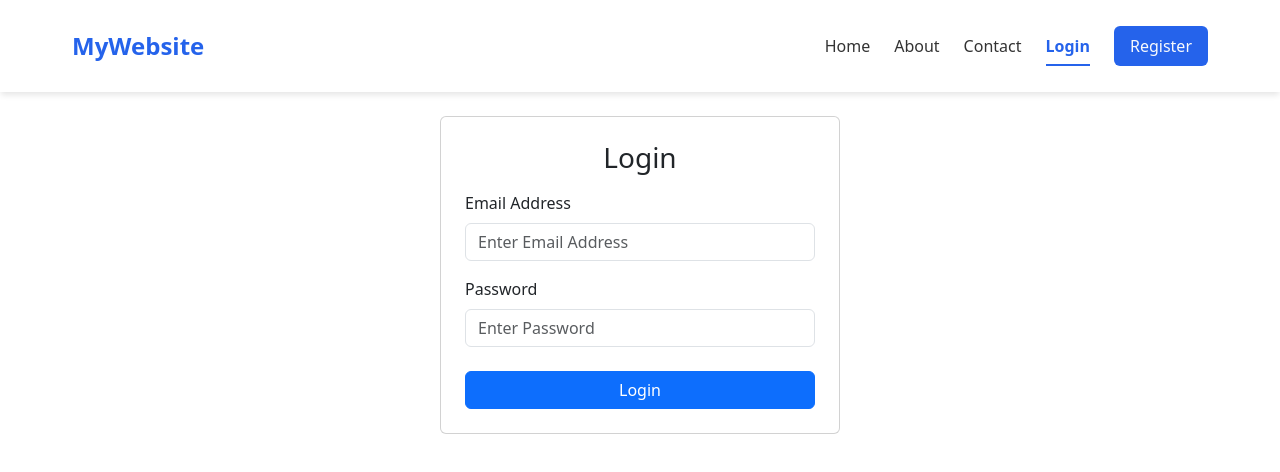
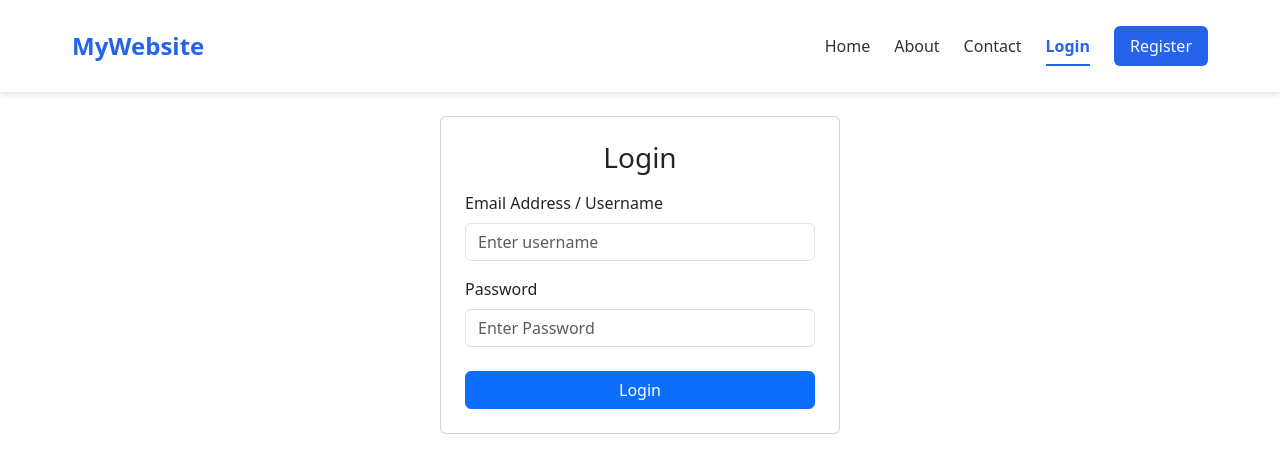
Before and after one commit to esteham/employee-management-system, a React (Vite) app in the folder frontend/: page /Login in a window 1280 px wide. Shown: the top 472 px of the page. Built offline with nearby package versions, Linux system fonts and the light colour scheme.

Commit message:
added fetach/axios to fetch data from backend and also install axios npm install axios

```diff
--- a/frontend/package.json
+++ b/frontend/package.json
@@ -10,6 +10,7 @@
     "preview": "vite preview"
   },
   "dependencies": {
+    "axios": "^1.11.0",
     "bootstrap": "^5.3.7",
     "react": "^19.1.0",
     "react-bootstrap": "^2.10.10",
--- a/frontend/src/App.jsx
+++ b/frontend/src/App.jsx
@@ -7,7 +7,7 @@ import './index.css';
 import './assets/css/header.css';
 import Header from './components/Header';
 import Home from './components/Home';
-import Login from './components/Login'
+import LoginFetch from './components/LoginFetch'
 
 function App() {
   return (
@@ -15,7 +15,7 @@ function App() {
       <Header />
       <Routes>
         <Route path="/" element={<Home />} />
-        <Route path="/Login" element={<Login />} />
+        <Route path="/Login" element={<LoginFetch />} />
       </Routes>
     </BrowserRouter>
   );
--- a/frontend/src/components/Login.jsx
+++ /dev/null
@@ -1,27 +0,0 @@
-import React from "react";
-import { Form, Button, Card } from "react-bootstrap";
-
-const Login = () => {
-  return (
-    <Card className="mt-4 p-4 mx-auto" style={{ maxWidth: "400px" }}>
-      <h3 className="text-center mb-3">Login</h3>
-      <Form>
-        <Form.Group controlId="loginEmail">
-          <Form.Label>Email Address</Form.Label>
-          <Form.Control type="email" placeholder="Enter Email Address" />
-        </Form.Group>
-
-        <Form.Group controlId="loginPassword" className="mt-3">
-          <Form.Label>Password</Form.Label>
-          <Form.Control type="password" placeholder="Enter Password" />
-        </Form.Group>
-
-        <Button variant="primary" type="submit" className="mt-4 w-100">
-          Login
-        </Button>
-      </Form>
-    </Card>
-  );
-};
-
-export default Login;
--- /dev/null
+++ b/frontend/src/components/LoginFetch.jsx
@@ -0,0 +1,78 @@
+import React, { useState } from "react";
+import { Form, Button, Card, Alert } from "react-bootstrap";
+
+const LoginFetch = () => {
+  const [username, setUsername] = useState("");
+  const [password, setPassword] = useState("");
+  const [error, setError] = useState("");
+  const [success, setSuccess] = useState("");
+
+  const handleSubmit = async (e) => {
+    e.preventDefault();
+
+    try {
+      const response = await fetch("http://localhost/IsDB_WDPF_CGNT-M_64/PROJECTs/REACT/employee-management-system/backend/api/auth/login.php", {
+        method: "POST",
+        headers: {
+          "Content-Type": "application/json",
+        },
+        body: JSON.stringify({
+          username: username,
+          password: password,
+        }),
+      });
+
+      const data = await response.json();
+      console.log("Response:", data);
+
+      if (data.success) {
+        setSuccess(data.message);
+        setError("");
+      } else {
+        setError(data.message);
+        setSuccess("");
+      }
+    } catch (err) {
+      console.error(err);
+      setError("Something went wrong. Please try again.");
+      setSuccess("");
+    }
+  };
+
+  return (
+    <Card className="mt-4 p-4 mx-auto" style={{ maxWidth: "400px" }}>
+      <h3 className="text-center mb-3">Login</h3>
+
+      {error && <Alert variant="danger">{error}</Alert>}
+      {success && <Alert variant="success">{success}</Alert>}
+
+      <Form onSubmit={handleSubmit}>
+        <Form.Group controlId="loginEmail">
+          <Form.Label>Email Address / Username</Form.Label>
+          <Form.Control
+            type="text"
+            placeholder="Enter username"
+            value={username}
+            onChange={(e) => setUsername(e.target.value)}
+          />
+        </Form.Group>
+
+        <Form.Group controlId="loginPassword" className="mt-3">
+          <Form.Label>Password</Form.Label>
+          <Form.Control
+            type="password"
+            placeholder="Enter Password"
+            value={password}
+            onChange={(e) => setPassword(e.target.value)}
+          />
+        </Form.Group>
+
+        <Button variant="primary" type="submit" className="mt-4 w-100">
+          Login
+        </Button>
+      </Form>
+    </Card>
+  );
+};
+
+export default LoginFetch;
```
Also changed, not shown: frontend/src/components/LoginAxios.jsx (added, +70 -0 lines), 1 other file (tests, documents, lock files or other folders).
